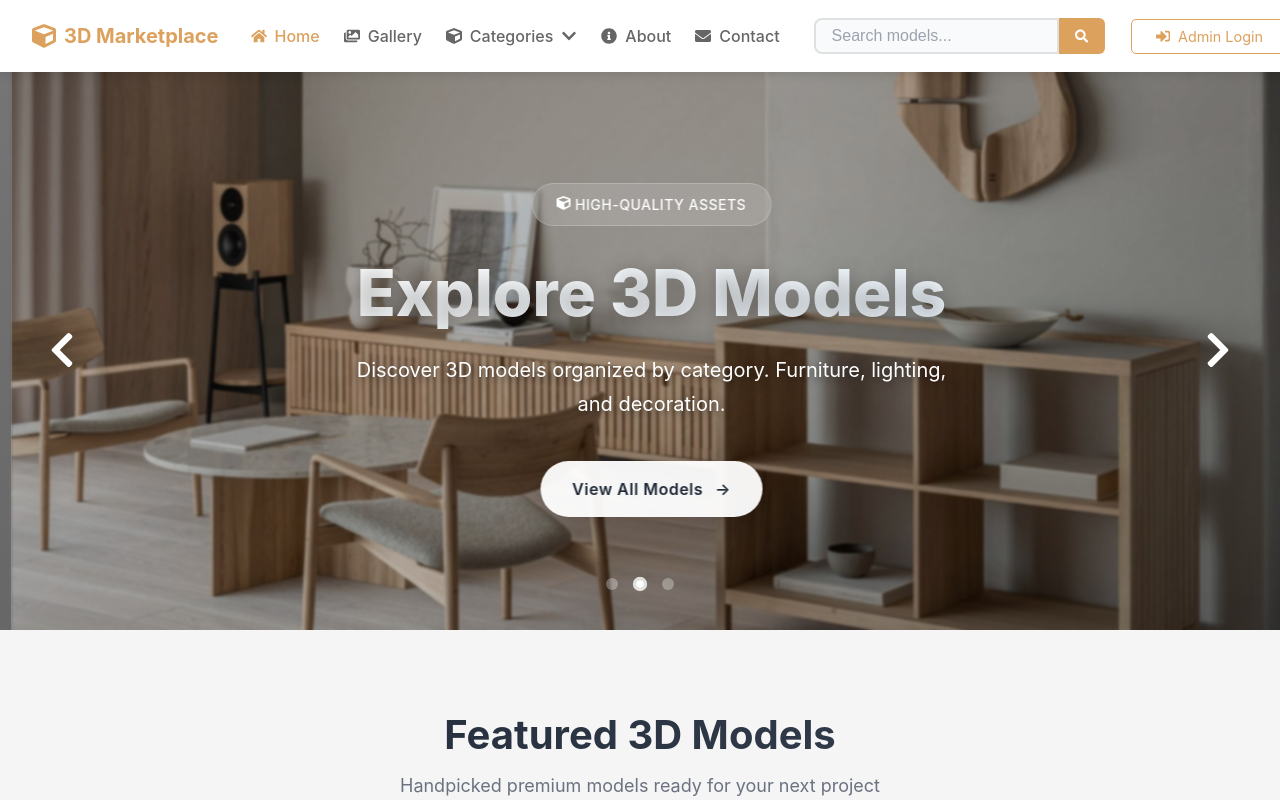
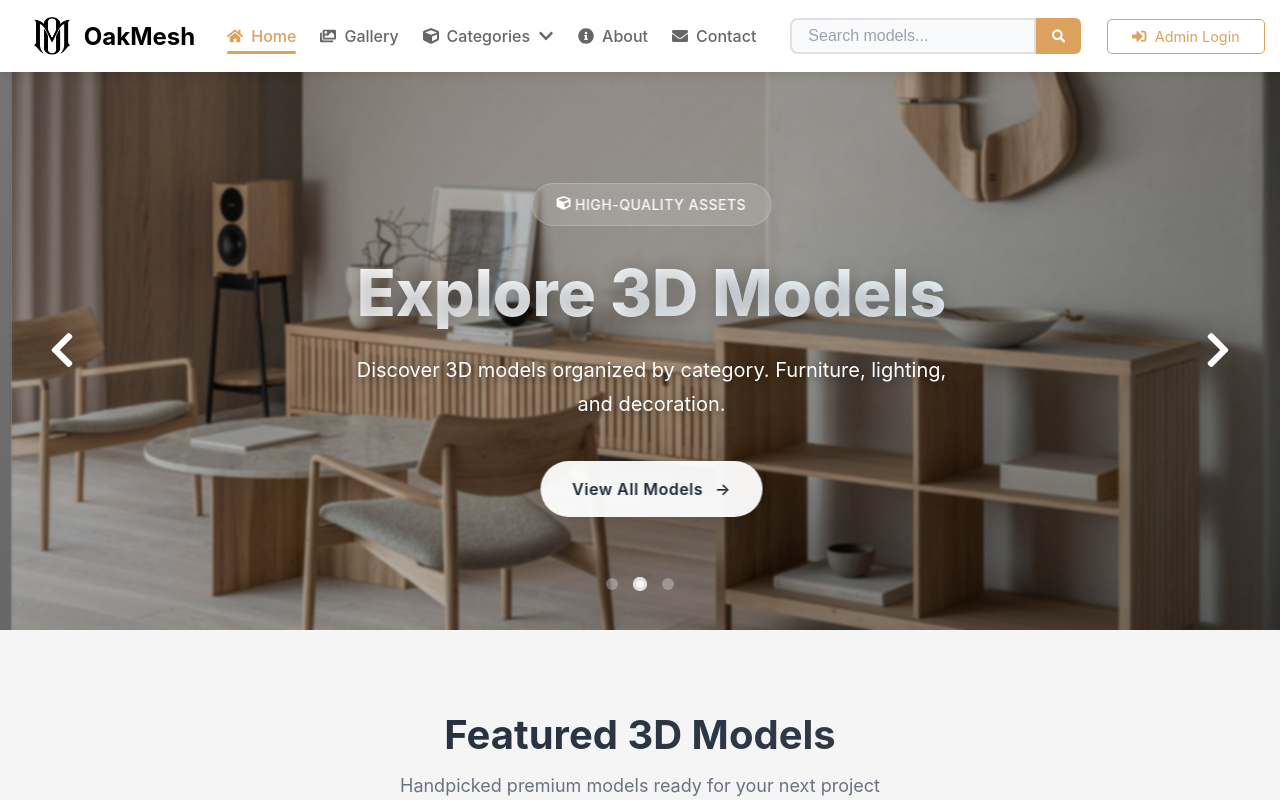
Before and after one commit to iMex-1/3d-hustle, a React (Vite) app: page / in a window 1280 px wide. Shown: the top 800 px of the page. Built offline with nearby package versions, Linux system fonts and the light colour scheme; grey boxes are pictures that could not be loaded.

Commit message:
more changes

```diff
--- a/src/components/Navigation.jsx
+++ b/src/components/Navigation.jsx
@@ -47,8 +47,8 @@ function Navigation({ currentPage, onNavigate, user, onLogout, onSearch }) {
         <nav className="navigation">
             <div className="nav-container">
                 <div className="nav-brand" onClick={() => onNavigate('home')}>
-                    <FaCube className="brand-icon" />
-                    <h2>3D Marketplace</h2>
+                    <img src="/logo/Logo.png" alt="OakMesh" className="brand-logo" />
+                    <h2 className="brand-name">OakMesh</h2>
                 </div>
 
                 <ul className="nav-links">
--- a/src/styles/navigation.css
+++ b/src/styles/navigation.css
@@ -21,14 +21,27 @@
 .nav-brand {
     display: flex;
     align-items: center;
-    gap: 0.5rem;
+    gap: 0.75rem;
     cursor: pointer;
     flex-shrink: 0;
 }
 
-.nav-brand .brand-icon {
+.nav-brand .brand-logo {
+    height: 40px;
+    width: auto;
+    object-fit: contain;
+    transition: transform 0.3s ease;
+}
+
+.nav-brand:hover .brand-logo {
+    transform: scale(1.05);
+}
+
+.nav-brand .brand-name {
+    color: #000000;
     font-size: 1.5rem;
-    color: #dda15e;
+    font-weight: 700;
+    white-space: nowrap;
 }
 
 .nav-brand h2 {
@@ -60,9 +73,24 @@
     white-space: nowrap;
 }
 
-.nav-links li a:hover,
+.nav-links li a:hover {
+    color: #dda15e;
+}
+
 .nav-links li.active a {
     color: #dda15e;
+    position: relative;
+}
+
+.nav-links li.active a::after {
+    content: '';
+    position: absolute;
+    bottom: -8px;
+    left: 0;
+    right: 0;
+    height: 3px;
+    background: #dda15e;
+    border-radius: 2px;
 }
 
 /* Dropdown */
```
Also changed, not shown: public/logo/Logo.png (added).
